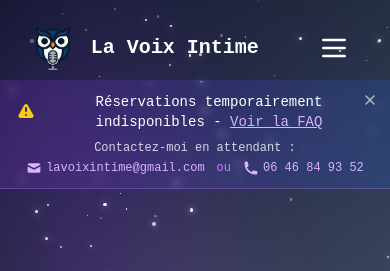
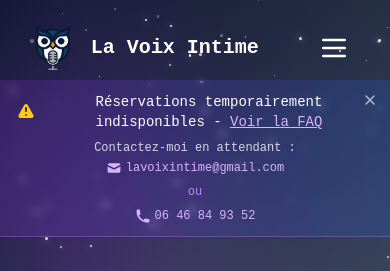
Before and after one commit to PierreMaze/la-voix-intime, a React (Vite) app: page / in a window 390 px wide. Shown: the top 271 px of the page. Built offline with nearby package versions, Linux system fonts and the light colour scheme.

Commit message:
Correction de la faute d'orthographe dans le composant Reviews et ajustement du style CSS dans le composant InfoBanner pour améliorer la présentation et la lisibilité.

```diff
--- a/src/components/features/InfoBanner.jsx
+++ b/src/components/features/InfoBanner.jsx
@@ -50,7 +50,7 @@ const InfoBanner = () => {
 
             <div className="flex flex-col items-center gap-1 text-xs sm:flex-row sm:gap-3 text-white/80">
               <span>Contactez-moi en attendant :</span>
-              <div className="flex items-center gap-3">
+              <div className="flex flex-col items-center gap-2 sm:flex-row sm:gap-3">
                 <a
                   href="mailto:lavoixintime@gmail.com"
                   className="flex items-center gap-1 transition-colors duration-200 text-purple-300 hover:text-purple-200">
--- a/src/components/features/common/reviews/Index.jsx
+++ b/src/components/features/common/reviews/Index.jsx
@@ -52,7 +52,7 @@ const Reviews = () => {
         <FadeIn>
           <div className="text-center mb-16">
             <h2 className="text-4xl font-bold text-white mb-4">
-              Il m'ont fait confiance
+              Ils m'ont fait confiance
             </h2>
             <div className="w-16 h-0.mx-auto 5 bg-purple-400"></div>
           </div>
```
